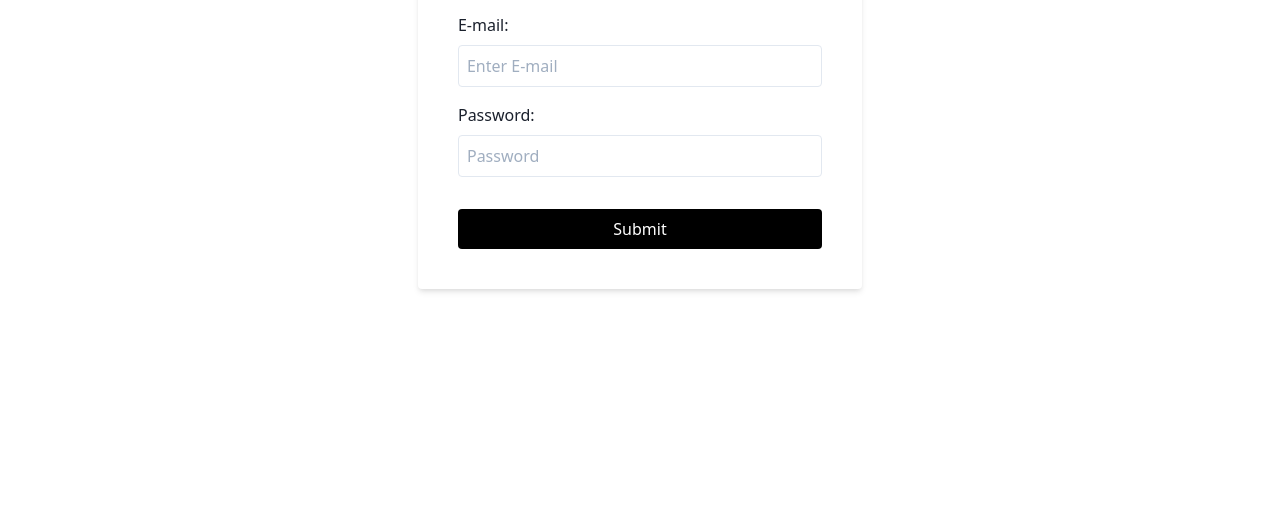
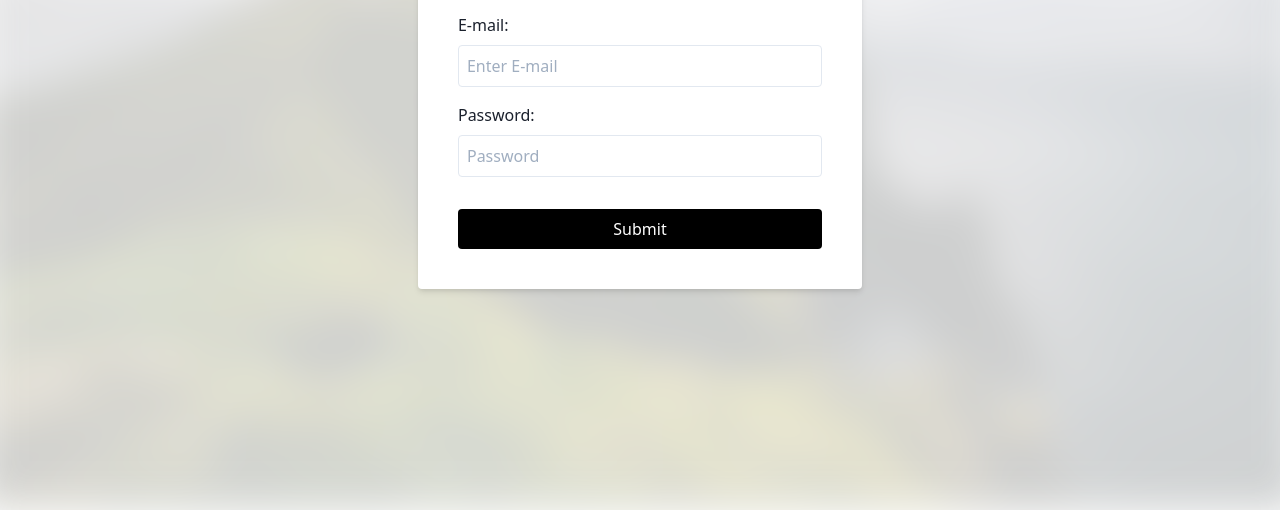
Before and after one commit to amra-lemons/Challenges---50-Projects-in-50-Days, a plain HTML site: page Project 39 - Password Strength checker/index.html in a window 1280 px wide. Shown: the part 310-820 px from the top of the page. Drawn offline with nearby package versions, Linux system fonts and the light colour scheme.

Commit message:
Update style.css

```diff
--- a/Project 39 - Password Strength checker/style.css
+++ b/Project 39 - Password Strength checker/style.css
@@ -10,7 +10,7 @@ body {
   overflow: hidden;
   margin: 0;
 }
-.background {
+#background {
   background: url("img/img01.jpg") no-repeat center center/cover;
   position: absolute;
   top: -20px;
@@ -18,6 +18,6 @@ body {
   left: -20px;
   right: -20px;
   z-index: -1;
-  filter: blur(3px);
-  opacity: 0.7;
+  filter: blur(20px);
+  opacity: 0.2;
 }
```
